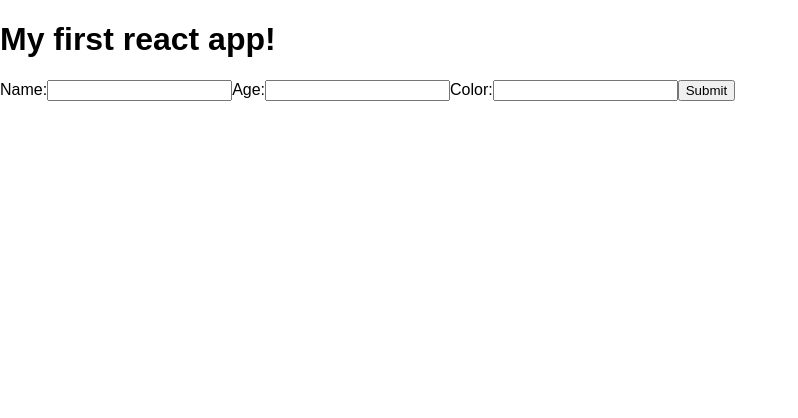
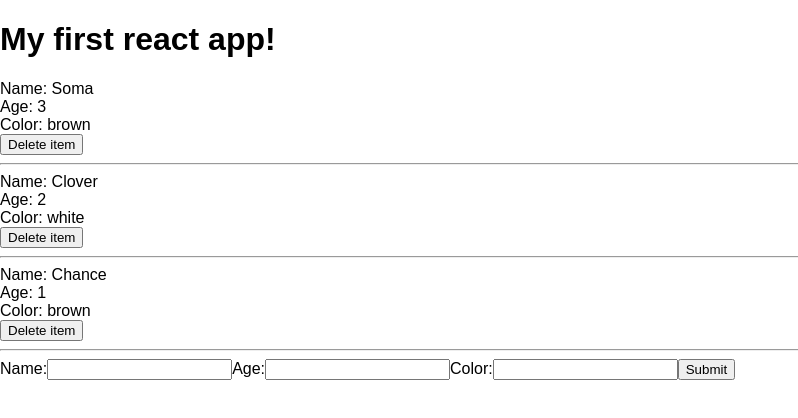
Before and after one commit to YoonjuSeo/react, a React (Create React App) app: page / in a window 1280 px wide. Shown: the top 418 px of the page, without its empty margins (0-798 px from the left). Built offline with nearby package versions, Linux system fonts and the light colour scheme.

Commit message:
lesson20-181124

```diff
--- a/src/AddInfo.js
+++ b/src/AddInfo.js
@@ -13,7 +13,8 @@ class AddInfo extends Component{
     }
     handleSubmit = (e) => {
         e.preventDefault();
-        console.log(this.state);
+        //console.log(this.state);
+        this.props.addInfo(this.state);
     }
     render(){
         return(
@@ -21,9 +22,9 @@ class AddInfo extends Component{
             <form onSubmit ={this.handleSubmit}>
                 <label htmlFor="name">Name:</label>
                 <input type="text" id="name" onChange={this.handleChange} />
-                <label htmlFor="name">Age:</label>
+                <label htmlFor="age">Age:</label>
                 <input type="text" id="age" onChange={this.handleChange} />
-                <label htmlFor="name">Color:</label>
+                <label htmlFor="color">Color:</label>
                 <input type="text" id="color" onChange={this.handleChange} />
                 <button>Submit</button>
             </form>
--- a/src/App.js
+++ b/src/App.js
@@ -5,9 +5,9 @@ import AddInfo from './AddInfo'
 class App extends Component {
   state = {
     info : [
-      {name: 'Soma', age:'3', color:'brown', id:1},
-      {name: 'Clover', age:'2', color:'white', id:2},
-      {name: 'Chance', age:'1', color:'brown', id:3}
+      {name: 'Soma', age:3, color:'brown', id:1},
+      {name: 'Clover', age:2, color:'white', id:2},
+      {name: 'Chance', age:1, color:'brown', id:3}
     ]
   }
   AddInfo=(item)=>{
@@ -18,11 +18,19 @@ class App extends Component {
       info : info
     });
   }
+  deleteInfo = (id) =>{
+    let info = this.state.info.filter(item=>{
+      return item.id !== id
+    });
+    this.setState({
+      info: info
+    });
+  }
   render() {
     return (
       <div className="App">
         <h1>My first react app!</h1>
-        <Yoonju info={this.state.info}/>
+        <Yoonju info={this.state.info} deleteInfo={this.deleteInfo}/>
         <AddInfo addInfo={this.addInfo}/>
       </div>
     );
--- a/src/Yoonju.js
+++ b/src/Yoonju.js
@@ -1,26 +1,21 @@
-import React from 'react';
+import React from 'react'
+//ninjas == info
+//ninja == item
 
-const Yoonju =({info})=>{
-//     const infoList = info.map(item => {
-//         return (
-//         <div className = "yoonju" key={item.id}> {/* key has to be unique */}
-//             <div>Name : {item.name}</div>
-//             <div>Age: {item.age}</div>
-//             <div>Color: {item.color}</div>
-//         </div>
-//         )
-//     });
-    return(
+const Yoonju =({info, deleteInfo})=>{
+    return (
         <div className="info-list">
             {
-                info.map(item =>{
-                    return item.age >20?(
-                        <div className = "item" key={item.id}>
-                            <div>Name: {info.name}</div>
-                            <div>Age: {info.age}</div>
-                            <div>Color: {info.color}</div>
+                info.map(item=>{
+                    return(
+                        <div className="item" key={item.id}>
+                            <div>Name: {item.name}</div>
+                            <div>Age: {item.age}</div>
+                            <div>Color: {item.color}</div>
+                            <button onClick={()=>{deleteInfo(item.id)}}>Delete item</button>
+                            <hr/>
                         </div>
-                    ) :null
+                    )
                 })
             }
         </div>
```
